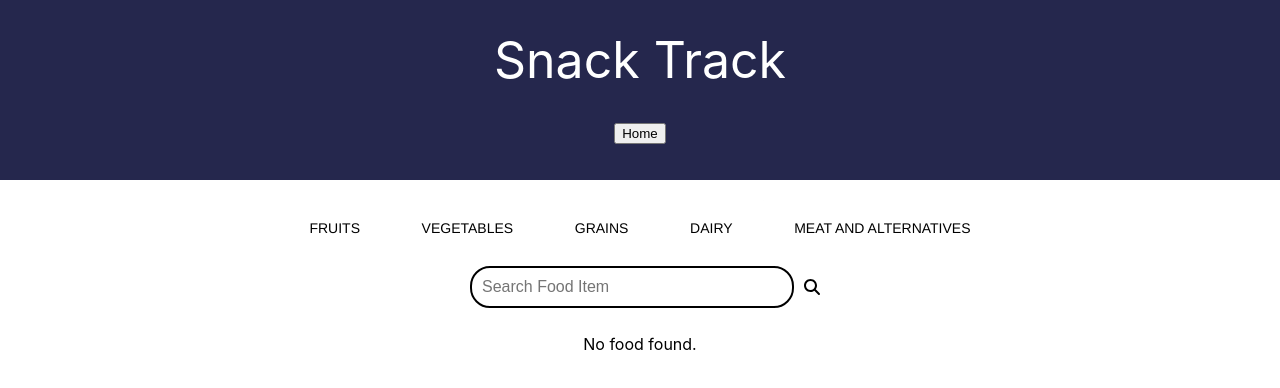
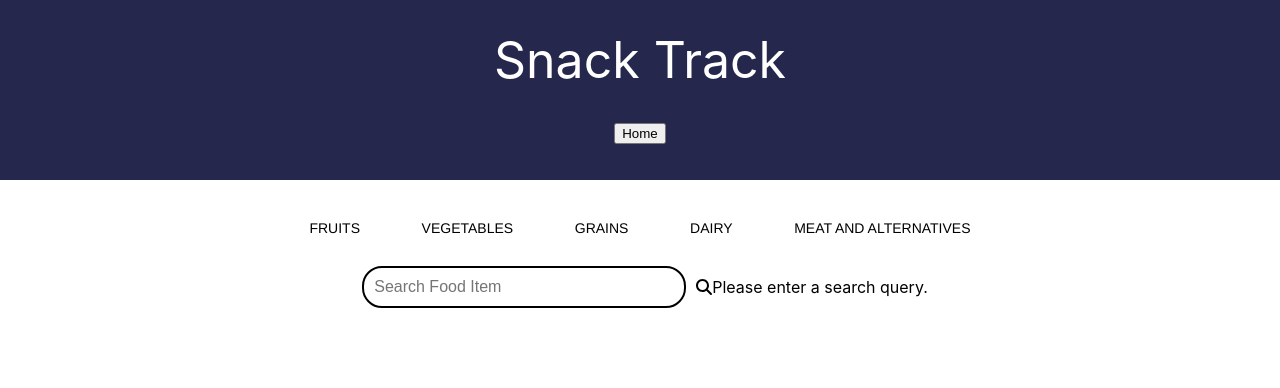
Before and after one commit to ddavidhe/davidtest, a React (Create React App) app: page / in a window 1280 px wide. Both pictures are taken after a click on the icon 812 px from the left and 287 px from the top of the page. Shown: the top 388 px of the page. Built offline with nearby package versions, Linux system fonts and the light colour scheme; no server answers.

Commit message:
error msg for empty search

```diff
--- a/src/App.js
+++ b/src/App.js
@@ -5,24 +5,24 @@ import GetVegetables from "./components/GetVegetables";
 import GetGrains from "./components/GetGrains";
 import GetDairy from "./components/GetDairy";
 import GetMeat from "./components/GetMeat";
-import { BrowserRouter, Routes, Route, Outlet } from "react-router-dom";
+import { BrowserRouter, Routes, Route, Outlet, useNavigate } from "react-router-dom";
 import NoPage from "./components/NoPage";
-import { useNavigate } from "react-router-dom";
+import { useState } from "react";
 
 function App() {
   return (
     <div className="App">
+
       <BrowserRouter>
+      <Layout />
         <Routes>
-          <Route path="/" element={<Layout />}>
-            <Route index element={<SearchFood />} />
+          <Route path="/" element={<SearchFood />} />
           <Route path="/fruits/*" element={<GetFruits />} />
           <Route path="/vegetables/*" element={<GetVegetables />} />
           <Route path="/grains/*" element={<GetGrains />} />
           <Route path="/dairy/*" element={<GetDairy />} />
           <Route path="/meat/*" element={<GetMeat />} />
           <Route path="*" element={<NoPage />} />
-          </Route>
         </Routes>
       </BrowserRouter>
     </div>
@@ -31,6 +31,7 @@ function App() {
 
 function Layout() {
   let navigate = useNavigate();
+  let [searchquery, setSearchQuery] = useState(""); // Declare the setSearchQuery function here
 
   function RouteHome() {
     navigate("/");
@@ -42,7 +43,7 @@ function Layout() {
         Snack Track
         <br></br>
         <button className="FIX CSS" onClick={RouteHome}>
-          <span class="text">Home</span>
+          <span className="text">Home</span>
         </button>
       </div>
       <div>
--- a/src/components/SearchFood.js
+++ b/src/components/SearchFood.js
@@ -15,8 +15,15 @@ function SearchFood() {
   const [searched, setSearched] = useState(false);
   const [loading, setLoading] = useState(false);
   const [servingSize, setServingSize] = useState(100);
+  const [errorMessage, setErrorMessage] = useState("");
 
   const onSearch = () => {
+    if (query.trim() === "") {
+      setErrorMessage("Please enter a search query.");
+      return;
+    }
+
+    setErrorMessage("");
     setSearched(true);
     setLoading(true);
 
@@ -49,7 +56,6 @@ function SearchFood() {
         setLoading(false);
         setQuery("");
       })
-
       .catch((error) => {
         console.log("error fetching", error);
         setLoading(false);
@@ -61,6 +67,17 @@ function SearchFood() {
       onSearch();
     }
   };
+
+  function RouteHome() {
+    setFoodItem(null);
+    setNutrientsObj(null);
+    setFoodFound(false);
+    setSearched(false);
+    setLoading(false);
+    setErrorMessage("");
+    setQuery("");
+    navigate("/");
+  }
 
   function RouteFruits() {
     navigate("/fruits");
@@ -116,6 +133,7 @@ function SearchFood() {
             style={{ cursor: "pointer" }}
           />
         </div>
+        {errorMessage && <p>{errorMessage}</p>}
       </div>
 
       <div className="search-results">
```
Lines whose indentation alone changed are shown as unchanged.
